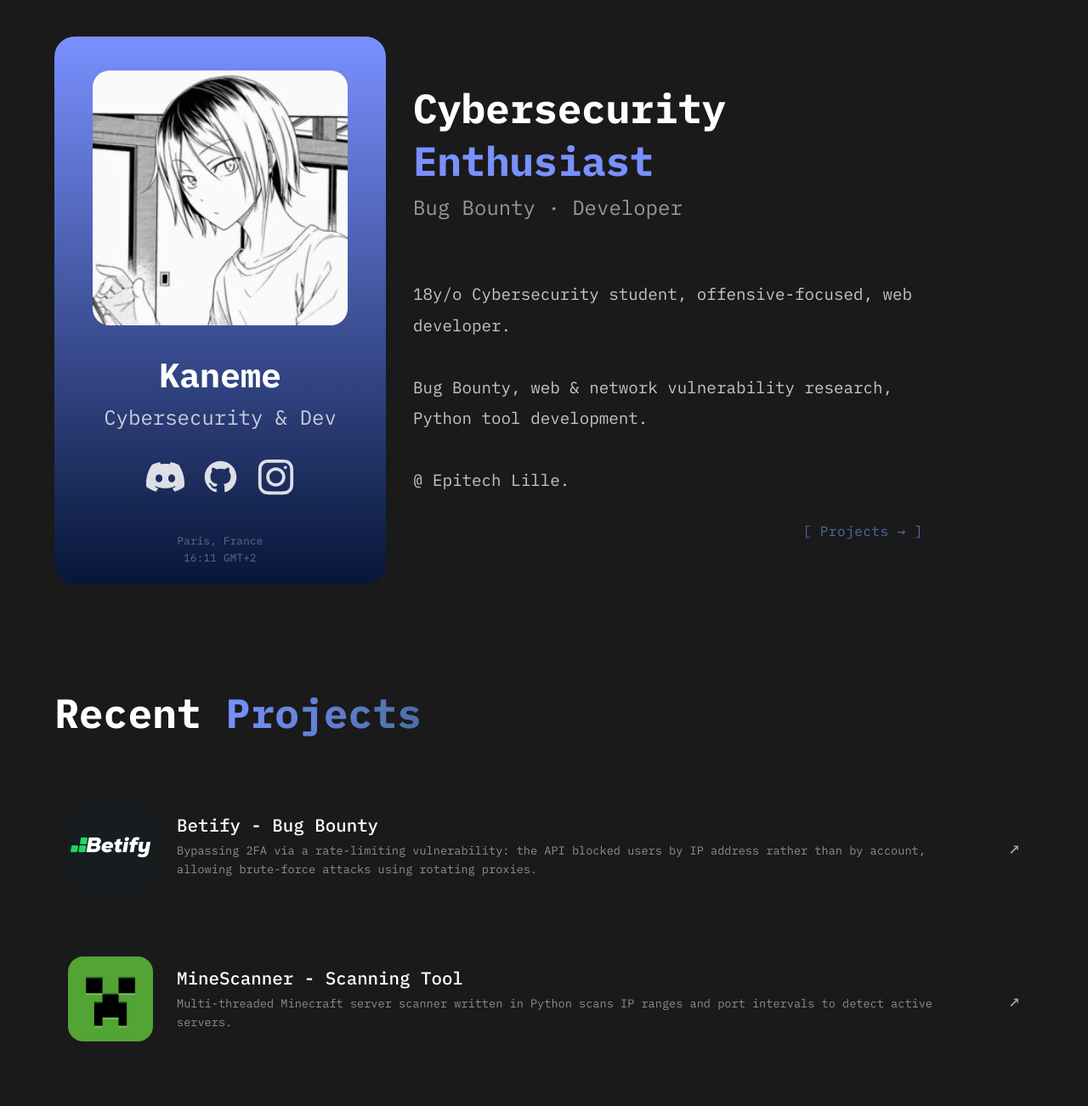
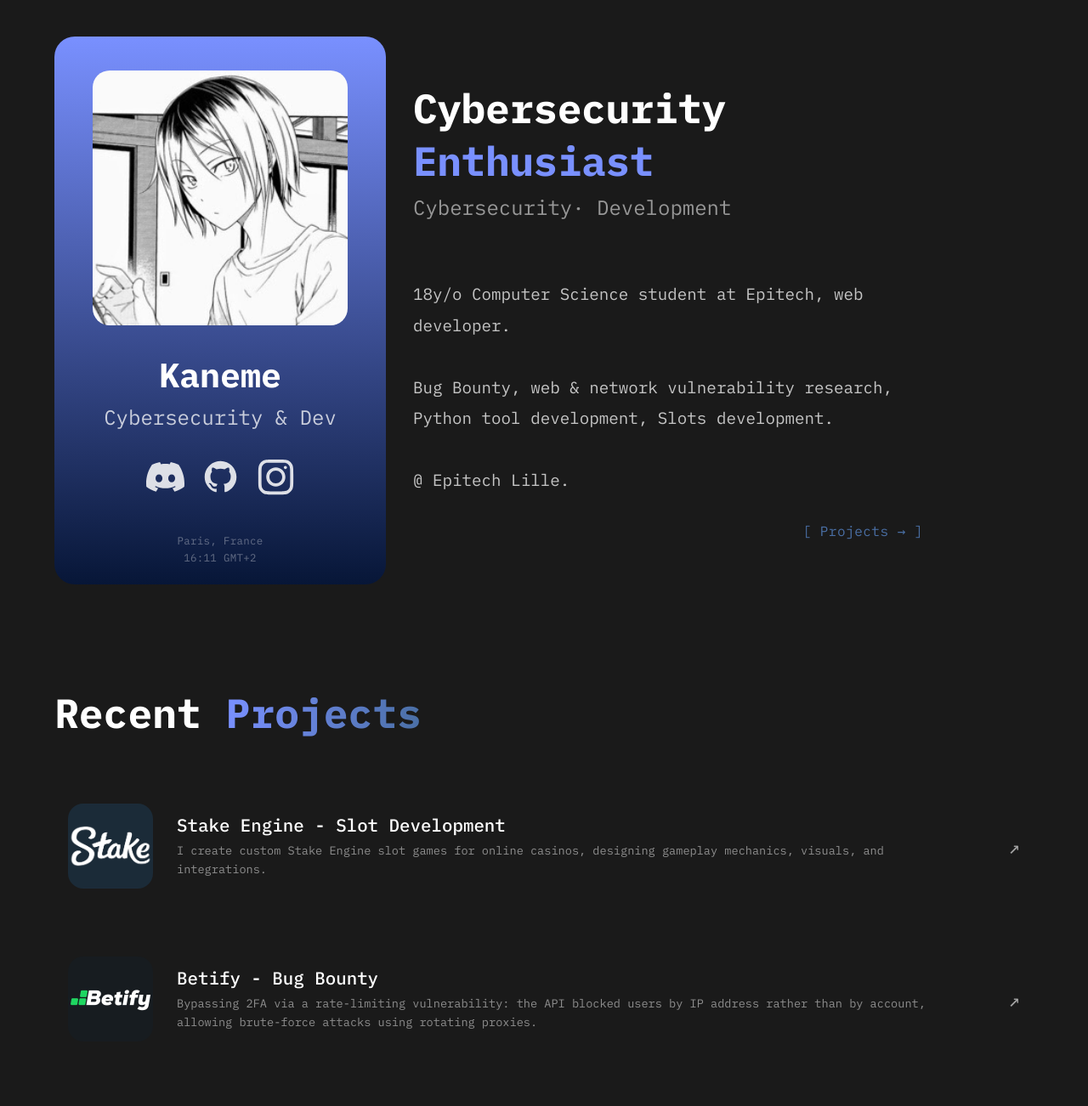
Before and after one commit to KanemeDev/kaneme.click, a Flask app: page / in a window 1280 px wide. Shown: the part 57-1359 px from the top of the page at 85% size. Run offline with Flask 3, Linux system fonts and the light colour scheme.

Commit message:
Add Stake Engine project and update personal description in index.html

```diff
--- a/templates/index.html
+++ b/templates/index.html
@@ -24,14 +24,14 @@
                     <h1>
                         Cybersecurity <span>Enthusiast</span>
                     </h1>
-                    <h3>Bug Bounty · Developer</h3>
+                    <h3>Cybersecurity· Development</h3>
                 </div>
                 <div class="desc">
                     <h3>
                         <br>
-                        18y/o Cybersecurity student, offensive-focused, web developer.<br>
+                        18y/o Computer Science student at Epitech, web developer.<br>
                         <br>
-                        Bug Bounty, web & network vulnerability research, Python tool development.<br>
+                        Bug Bounty, web & network vulnerability research, Python tool development, Slots development.<br>
                         <br>@ Epitech Lille.
                     </h3>
                 </div>
@@ -81,6 +81,11 @@
                 Recent <span>Projects</span>
             </h1>
             <div class="p-list">
+                <a class="p0" href="https://stake.com/fr/casino/group/cope-slots" target="_blank">
+                    <img id="stake-logo" src="{{ url_for('static', filename='img/stake.png') }}" alt="Stake Engine logo">
+                    <h1>Stake Engine - Slot Development</h1>
+                    <p>I create custom Stake Engine slot games for online casinos, designing gameplay mechanics, visuals, and integrations.</p>
+                </a>
                 <a class="p1" href="https://betify.com" target="_blank">
                     <img id="betify-logo" src="{{ url_for('static', filename='img/betify.jpg') }}" alt="Betify logo">
                     <h1>Betify - Bug Bounty</h1>
--- a/templates/projects.html
+++ b/templates/projects.html
@@ -24,6 +24,11 @@
                 All my <span>Projects</span>
             </h1>
             <div class="p-list">
+                <a class="p0" href="https://stake.com/fr/casino/group/cope-slots" target="_blank" rel="noopener noreferrer">
+                    <img id="stake-logo" src="{{ url_for('static', filename='img/stake.png') }}" alt="Stake Engine logo">
+                    <h1>Stake Engine - Slot Development</h1>
+                    <p>I create custom Stake Engine slot games for online casinos, designing gameplay mechanics, visuals, and integrations.</p>
+                </a>
                 <a class="p1" href="https://betify.com" target="_blank" rel="noopener noreferrer">
                     <img id="betify-logo" src="{{ url_for('static', filename='img/betify.jpg') }}" alt="Betify logo">
                     <h1>Betify - Bug Bounty</h1>
```
Also changed, not shown: static/img/stake.png (added).
